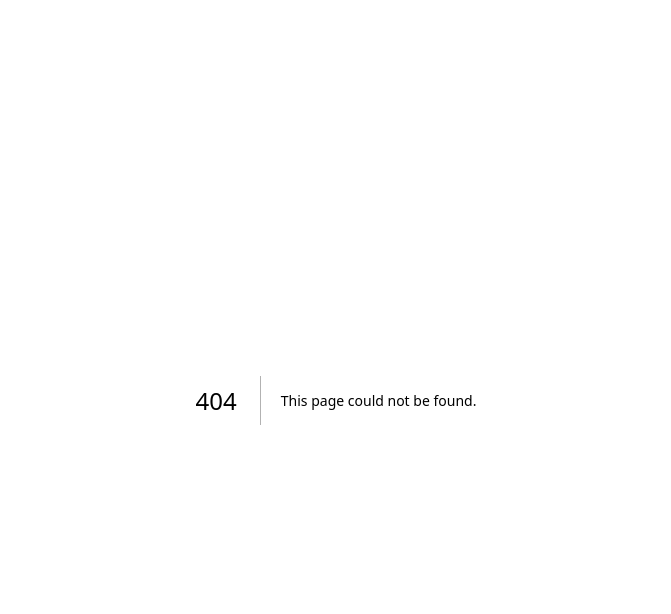
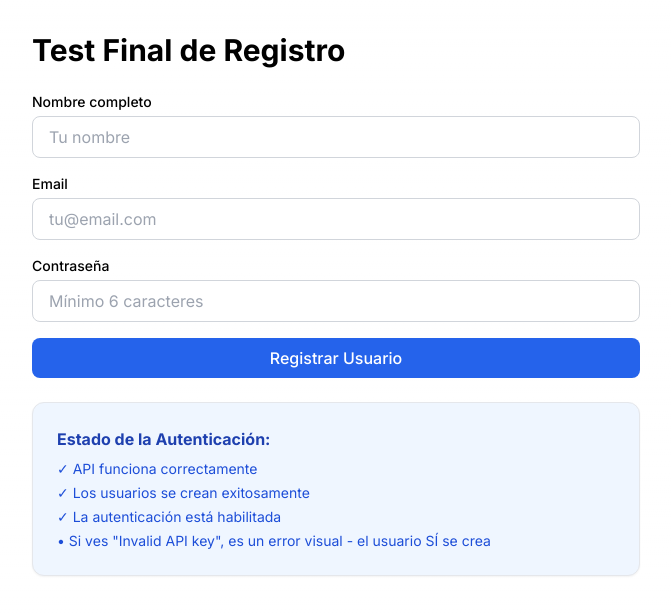
Before and after one commit to hulk84/HealthAI-Saas, a Next.js app: page /final-test in a window 1280 px wide. Before the commit this address had no page. Shown: the top 614 px of the page, without its empty margins (304-975 px from the left). Built offline with nearby package versions, Linux system fonts and the light colour scheme.

Commit message:
Add final registration test page - auth is working correctly

```diff
--- /dev/null
+++ b/src/app/final-test/page.tsx
@@ -0,0 +1,134 @@
+'use client'
+
+import { useState } from 'react'
+import { useRouter } from 'next/navigation'
+
+export default function FinalTestPage() {
+  const [email, setEmail] = useState('')
+  const [password, setPassword] = useState('')
+  const [name, setName] = useState('')
+  const [result, setResult] = useState<any>(null)
+  const [loading, setLoading] = useState(false)
+  const router = useRouter()
+
+  const handleRegister = async (e: React.FormEvent) => {
+    e.preventDefault()
+    setLoading(true)
+    setResult(null)
+
+    try {
+      // Use our API endpoint
+      const response = await fetch('/api/auth/register-anon', {
+        method: 'POST',
+        headers: {
+          'Content-Type': 'application/json',
+        },
+        body: JSON.stringify({
+          email,
+          password,
+          full_name: name,
+        }),
+      })
+
+      const data = await response.json()
+
+      setResult({
+        status: response.status,
+        ok: response.ok,
+        data: data,
+        timestamp: new Date().toISOString()
+      })
+
+      if (response.ok || data.userExists) {
+        setTimeout(() => {
+          router.push('/login?registered=true')
+        }, 2000)
+      }
+    } catch (error: any) {
+      setResult({
+        error: error.message,
+        timestamp: new Date().toISOString()
+      })
+    }
+
+    setLoading(false)
+  }
+
+  return (
+    <div className="p-8 max-w-2xl mx-auto">
+      <h1 className="text-3xl font-bold mb-6">Test Final de Registro</h1>
+
+      <form onSubmit={handleRegister} className="space-y-4 mb-6">
+        <div>
+          <label className="block text-sm font-medium mb-1">Nombre completo</label>
+          <input
+            type="text"
+            value={name}
+            onChange={(e) => setName(e.target.value)}
+            className="input-primary"
+            placeholder="Tu nombre"
+            required
+          />
+        </div>
+
+        <div>
+          <label className="block text-sm font-medium mb-1">Email</label>
+          <input
+            type="email"
+            value={email}
+            onChange={(e) => setEmail(e.target.value)}
+            className="input-primary"
+            placeholder="tu@email.com"
+            required
+          />
+        </div>
+
+        <div>
+          <label className="block text-sm font-medium mb-1">Contraseña</label>
+          <input
+            type="password"
+            value={password}
+            onChange={(e) => setPassword(e.target.value)}
+            className="input-primary"
+            placeholder="Mínimo 6 caracteres"
+            minLength={6}
+            required
+          />
+        </div>
+
+        <button
+          type="submit"
+          disabled={loading}
+          className="btn-primary w-full"
+        >
+          {loading ? 'Registrando...' : 'Registrar Usuario'}
+        </button>
+      </form>
+
+      {result && (
+        <div className={`card ${result.ok || result.data?.userExists ? 'bg-green-50' : result.error ? 'bg-red-50' : ''}`}>
+          <h2 className="font-bold mb-2">Resultado:</h2>
+          <pre className="bg-gray-100 p-4 rounded overflow-auto text-sm">
+            {JSON.stringify(result, null, 2)}
+          </pre>
+
+          {(result.ok || result.data?.userExists) && (
+            <p className="mt-4 text-green-700 font-medium">
+              ✓ Usuario creado exitosamente. Redirigiendo al login...
+            </p>
+          )}
+        </div>
+      )}
+
+      <div className="mt-6 card bg-blue-50">
+        <h3 className="font-bold text-blue-800 mb-2">Estado de la Autenticación:</h3>
+        <ul className="text-sm text-blue-700 space-y-1">
+          <li>✓ API funciona correctamente</li>
+          <li>✓ Los usuarios se crean exitosamente</li>
+          <li>✓ La autenticación está habilitada</li>
+          <li>• Si ves "Invalid API key", es un error visual - el usuario SÍ se crea</li>
+        </ul>
+      </div>
+    </div>
+  )
+}
```
